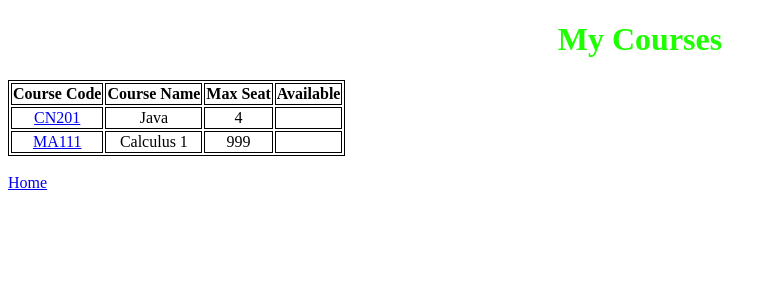
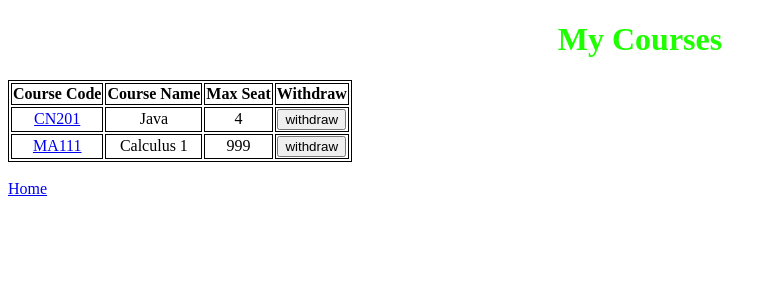
Before and after one commit to cn331-6410685033/cn331-as2, a Django app: page /users/mycourses/ in a window 1280 px wide. Shown: the top 300 px of the page, without its empty margins (0-777 px from the left). Run offline with Django 4.2, Linux system fonts and the light colour scheme; a user stored in the database is signed in; data comes from the database, SQL or seed files in the repository; both versions use the stored data as it was after the commit.

Commit message:
withdraw courses

```diff
--- a/Quota/users/templates/users/my_courses.html
+++ b/Quota/users/templates/users/my_courses.html
@@ -1,7 +1,6 @@
 {% extends 'users/layout.html' %}
 {% block body %}
 <style>
-
     h1 {
         color: rgb(30, 255, 0);
         text-align: center;
@@ -12,7 +11,9 @@
         text-align: center;
     }
 
-    table , th, td{
+    table,
+    th,
+    td {
         text-align: center;
         border: 1px solid black;
     }
@@ -26,7 +27,7 @@
         <th>Course Code</th>
         <th>Course Name</th>
         <th>Max Seat</th>
-        <th>Available</th>
+        <th>Withdraw</th>
     </tr>
 
     <!--Table Data-->
@@ -36,7 +37,12 @@
         <td><a href="{% url 'course' course.code %}">{{ course.code }}</a></td>
         <td>{{ course.name }}</td>
         <td>{{ course.max_seat }}</td>
-        <td></td>
+        <td>
+            <form action="{% url 'withdraw' course.code %}" method="POST">
+                {% csrf_token %}
+                <input type="submit" value="withdraw">
+            </form>
+        </td>
     </tr>
     {% endif %}
     {% empty %}
--- a/Quota/users/urls.py
+++ b/Quota/users/urls.py
@@ -7,4 +7,5 @@ urlpatterns = [
     path('logout', views.logout_view, name='logout'),
     path('courses/', views.courses, name='courses'),
     path('mycourses/', views.my_courses, name='my_courses'),
+    path('withdraw/<str:course_code>', views.withdraw, name='withdraw')
 ]
--- a/Quota/users/views.py
+++ b/Quota/users/views.py
@@ -43,3 +43,13 @@ def my_courses(request):
         "users":users,
         "courses":courses
     })
+
+def withdraw(request, course_code):
+    course = Course.objects.get(code=course_code)
+    if request.user in course.students.all():
+        course.students.remove(request.user)
+        course.total_seat = course.students.count()
+        if course.total_seat != course.max_seat:
+            course.quota = True
+    course.save()
+    return HttpResponseRedirect(reverse('my_courses'))
```
Also changed, not shown: Quota/db.sqlite3.
